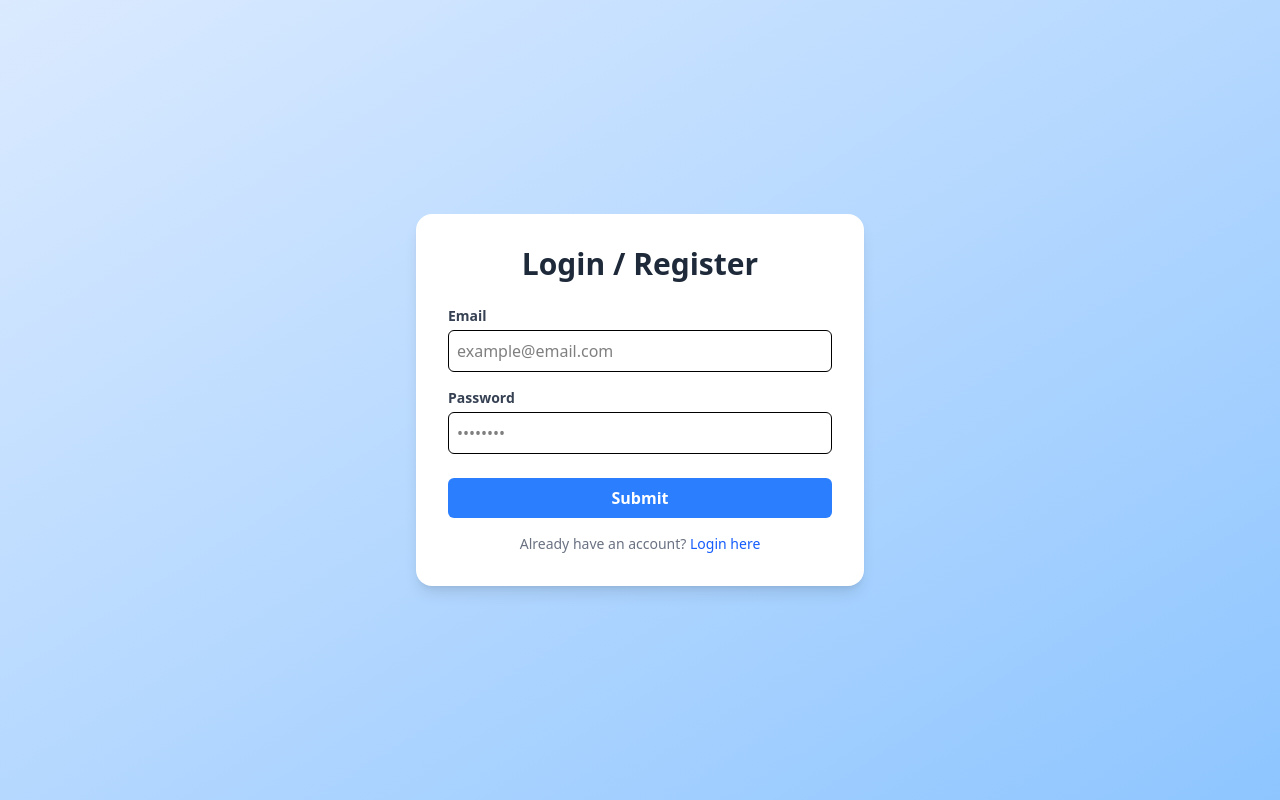
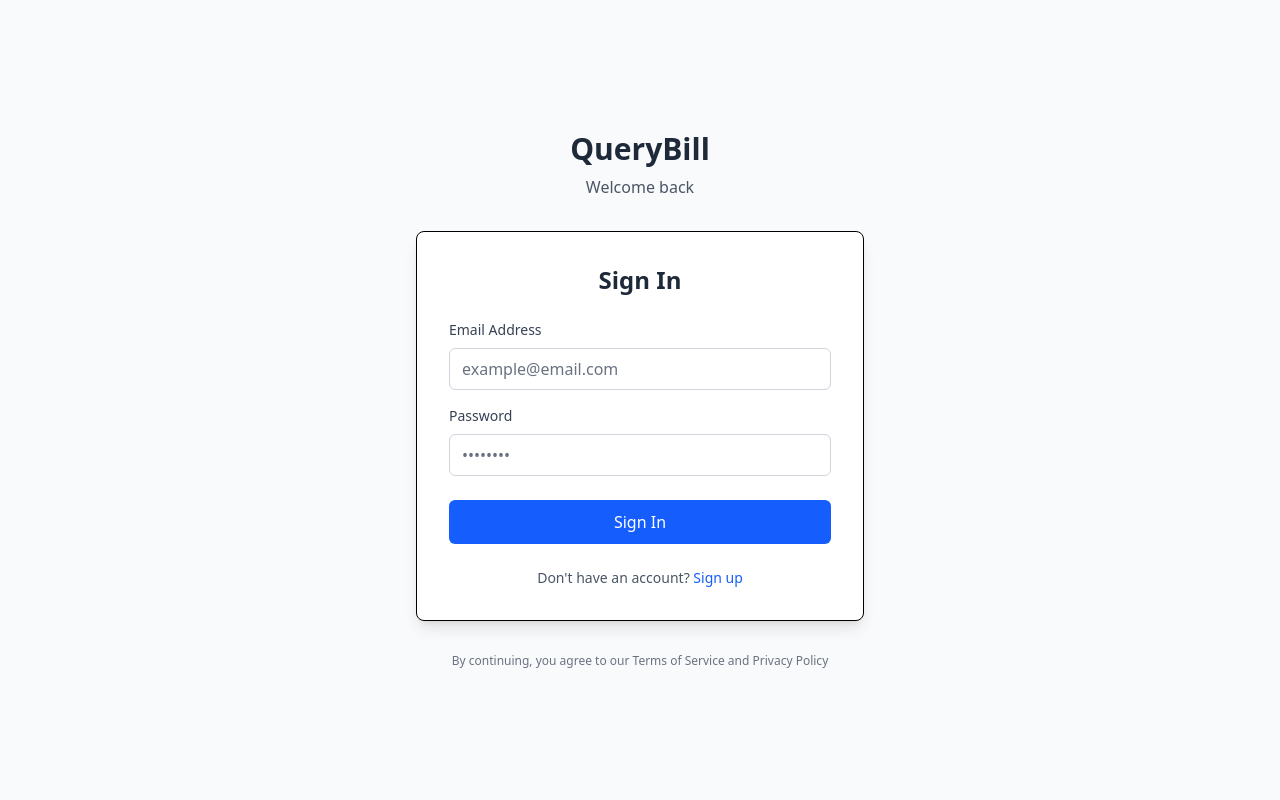
Before and after one commit to SaiPawan01/QueryBill, a React app in the folder frontend/: page / in a window 1280 px wide. Built offline with nearby package versions, Linux system fonts and the light colour scheme; no server answers; the HTML template or start-up script is replaced by a standard one.

Commit message:
style(Auth Page): improve login form UI

```diff
--- a/frontend/src/features/documents/api.js
+++ b/frontend/src/features/documents/api.js
@@ -1,6 +1,6 @@
 import axios from "axios";
 
-const API_BASE = "http://127.0.0.1:8000";
+const API_BASE = import.meta.env.VITE_API_URL;
 
 function getAuthHeaders() {
   const token = localStorage.getItem("access_token");
--- a/frontend/src/pages/Auth.jsx
+++ b/frontend/src/pages/Auth.jsx
@@ -1,19 +1,21 @@
-import React, { useState } from "react";
-import axios from "axios";
+import React, { useState, useEffect } from "react";
 import { useNavigate } from "react-router-dom";
-
+import { authAPI } from "../utils/api";
 
 import { ToastContainer, toast } from "react-toastify";
 import "react-toastify/dist/ReactToastify.css";
 
 
+
 function Auth() {
   const navigate = useNavigate();
+  const [isLogin, setIsLogin] = useState(true);
   const [formData, setFormData] = useState({
+    first_name: "",
+    last_name: "",
     email_id: "",
     password: "",
   });
-
 
   const handleChange = (e) => {
     setFormData({
@@ -22,80 +24,117 @@ function Auth() {
     });
   };
 
+  const toggleMode = () => {
+    setIsLogin(!isLogin);
+    // Clear form when switching modes
+    setFormData({
+      first_name: "",
+      last_name: "",
+      email_id: "",
+      password: "",
+    });
+  };
 
   const handleSubmit = async (event) => {
     event.preventDefault();
 
+    try {
+      const payload = isLogin
+        ? { email_id: formData.email_id, password: formData.password }
+        : formData;
 
-    try{
-        const response = await axios.post(
-          "http://127.0.0.1:8000/auth/login",
-          formData,
-          {
-            headers: {
-              "Content-Type": "application/json"
-            }
-          }
-        );
+      const response = isLogin
+        ? await authAPI.login(payload)
+        : await authAPI.register(payload);
 
-        if(response.data.access_token){
+      if (isLogin) {
+        if (response.data.access_token) {
           localStorage.setItem("access_token", response.data.access_token);
         }
-
-        navigate("/dashboard");
-    } catch (error) {
-        toast.error(error.response?.data?.message || "Login failed", {
+        toast.success("Login successful!", {
           position: "top-right",
         });
-        console.log(error)
+        navigate("/dashboard");
+      } else {
+        toast.success("Registration successful! Please login.", {
+          position: "top-right",
+        });
+        setIsLogin(true);
+        setFormData({
+          first_name: "",
+          last_name: "",
+          email_id: "",
+          password: "",
+        });
       }
+    } catch (error) {
+      const errorMessage = error.response?.data?.detail ||
+                          (isLogin ? "Login failed" : "Registration failed");
+      toast.error(errorMessage, {
+        position: "top-right",
+      });
+      console.log(error);
     }
+  };
 
   return (
-    <div className="flex justify-center items-center min-h-screen bg-linear-to-br from-blue-100 to-blue-300">
+    <div className="min-h-screen bg-gray-50 dark:bg-gray-900 flex items-center justify-center px-4">
+      <div className="w-full max-w-md">
+        {/* Brand Header */}
+        <div className="text-center mb-8">
+          <h1 className="text-3xl font-bold text-gray-800 dark:text-gray-100 mb-2">
+            QueryBill
+          </h1>
+          <p className="text-gray-600 dark:text-gray-400">
+            {isLogin ? "Welcome back" : "Create your account"}
+          </p>
+        </div>
+
         <form
           onSubmit={handleSubmit}
-        className="bg-white shadow-lg rounded-2xl p-8 w-full max-w-md"
+          className="bg-white dark:bg-gray-800 shadow-lg rounded-lg p-8 border dark:border-gray-700"
         >
-        <h2 className="text-3xl font-bold text-center mb-6 text-gray-800">
-          Login / Register
+          <h2 className="text-2xl font-semibold text-center mb-6 text-gray-800 dark:text-gray-100">
+            {isLogin ? "Sign In" : "Sign Up"}
           </h2>
 
-        {/* <div className="grid grid-cols-2 gap-4 mb-4">
+          {!isLogin && (
+            <div className="grid grid-cols-2 gap-4 mb-4">
               <div>
-            <label className="block text-gray-700 text-sm font-semibold mb-1">
+                <label className="block text-gray-700 dark:text-gray-300 text-sm font-medium mb-2">
                   First Name
                 </label>
                 <input
                   type="text"
-              name="firstName"
-              value={formData.firstName}
+                  name="first_name"
+                  value={formData.first_name}
                   onChange={handleChange}
                   placeholder="John"
                   required
-              className="w-full p-2 border rounded-md focus:ring-2 focus:ring-blue-400 outline-none"
+                  className="w-full px-3 py-2 border border-gray-300 dark:border-gray-600 rounded-md focus:outline-none focus:ring-2 focus:ring-blue-500 focus:border-transparent bg-white dark:bg-gray-700 text-gray-900 dark:text-gray-100 placeholder-gray-500 dark:placeholder-gray-400"
                 />
               </div>
 
               <div>
-            <label className="block text-gray-700 text-sm font-semibold mb-1">
+                <label className="block text-gray-700 dark:text-gray-300 text-sm font-medium mb-2">
                   Last Name
                 </label>
                 <input
                   type="text"
-              name="lastName"
-              value={formData.lastName}
+                  name="last_name"
+                  value={formData.last_name}
                   onChange={handleChange}
                   placeholder="Doe"
                   required
-              className="w-full p-2 border rounded-md focus:ring-2 focus:ring-blue-400 outline-none"
+                  className="w-full px-3 py-2 border border-gray-300 dark:border-gray-600 rounded-md focus:outline-none focus:ring-2 focus:ring-blue-500 focus:border-transparent bg-white dark:bg-gray-700 text-gray-900 dark:text-gray-100 placeholder-gray-500 dark:placeholder-gray-400"
                 />
               </div>
-        </div> */}
+            </div>
+          )}
 
           <div className="mb-4">
-          <label className="block text-gray-700 text-sm font-semibold mb-1">
-            Email
+            <label className="block text-gray-700 dark:text-gray-300 text-sm font-medium mb-2">
+              Email Address
             </label>
             <input
               type="email"
@@ -104,12 +143,12 @@ function Auth() {
               onChange={handleChange}
               placeholder="example@email.com"
               required
-            className="w-full p-2 border rounded-md focus:ring-2 focus:ring-blue-400 outline-none"
+              className="w-full px-3 py-2 border border-gray-300 dark:border-gray-600 rounded-md focus:outline-none focus:ring-2 focus:ring-blue-500 focus:border-transparent bg-white dark:bg-gray-700 text-gray-900 dark:text-gray-100 placeholder-gray-500 dark:placeholder-gray-400"
             />
           </div>
 
           <div className="mb-6">
-          <label className="block text-gray-700 text-sm font-semibold mb-1">
+            <label className="block text-gray-700 dark:text-gray-300 text-sm font-medium mb-2">
               Password
             </label>
             <input
@@ -119,25 +158,50 @@ function Auth() {
               onChange={handleChange}
               placeholder="••••••••"
               required
-            className="w-full p-2 border rounded-md focus:ring-2 focus:ring-blue-400 outline-none"
+              className="w-full px-3 py-2 border border-gray-300 dark:border-gray-600 rounded-md focus:outline-none focus:ring-2 focus:ring-blue-500 focus:border-transparent bg-white dark:bg-gray-700 text-gray-900 dark:text-gray-100 placeholder-gray-500 dark:placeholder-gray-400"
             />
           </div>
 
           <button
             type="submit"
-          className="w-full bg-blue-500 text-white p-2 rounded-md font-semibold hover:bg-blue-600 transition"
+            className="w-full bg-blue-600 hover:bg-blue-700 text-white font-medium py-2.5 px-4 rounded-md transition-colors duration-200 focus:outline-none focus:ring-2 focus:ring-blue-500 focus:ring-offset-2 dark:focus:ring-offset-gray-800"
           >
-          Submit
+            {isLogin ? "Sign In" : "Create Account"}
           </button>
 
-        <p className="text-center text-gray-500 text-sm mt-4">
-          Already have an account?{" "}
-          <span className="text-blue-600 hover:underline cursor-pointer">
-            Login here
-          </span>
+          <div className="mt-6 text-center">
+            <p className="text-gray-600 dark:text-gray-400 text-sm">
+              {isLogin ? "Don't have an account? " : "Already have an account? "}
+              <button
+                type="button"
+                className="text-blue-600 dark:text-blue-400 hover:text-blue-700 dark:hover:text-blue-300 font-medium focus:outline-none focus:underline"
+                onClick={toggleMode}
+              >
+                {isLogin ? "Sign up" : "Sign in"}
+              </button>
             </p>
-        <ToastContainer />
+          </div>
         </form>
+
+        {/* Footer */}
+        <div className="mt-8 text-center">
+          <p className="text-xs text-gray-500 dark:text-gray-400">
+            By continuing, you agree to our Terms of Service and Privacy Policy
+          </p>
+        </div>
+
+        <ToastContainer
+          position="top-right"
+          autoClose={5000}
+          hideProgressBar={false}
+          newestOnTop={false}
+          closeOnClick
+          rtl={false}
+          pauseOnFocusLoss
+          draggable
+          pauseOnHover
+        />
+      </div>
     </div>
   );
 }
--- /dev/null
+++ b/frontend/src/utils/api.js
@@ -0,0 +1,34 @@
+import axios from 'axios';
+
+const API_BASE_URL = import.meta.env.VITE_API_URL;
+
+// Create axios instance with base configuration
+const api = axios.create({
+  baseURL: API_BASE_URL,
+  headers: {
+    'Content-Type': 'application/json',
+  },
+});
+
+// Add request interceptor to include auth token
+api.interceptors.request.use(
+  (config) => {
+    const token = localStorage.getItem('access_token');
+    if (token) {
+      config.headers.Authorization = `Bearer ${token}`;
+    }
+    return config;
+  },
+  (error) => {
+    return Promise.reject(error);
+  }
+);
+
+// Auth API functions
+export const authAPI = {
+  login: (credentials) => api.post('/auth/login', credentials),
+  register: (userData) => api.post('/auth/register', userData),
+  getMe: () => api.get('/auth/me'),
+};
+
+export default api;
```
Also changed, not shown: 1 other file (tests, documents, lock files or other folders). Lines whose indentation alone changed are shown as unchanged.
